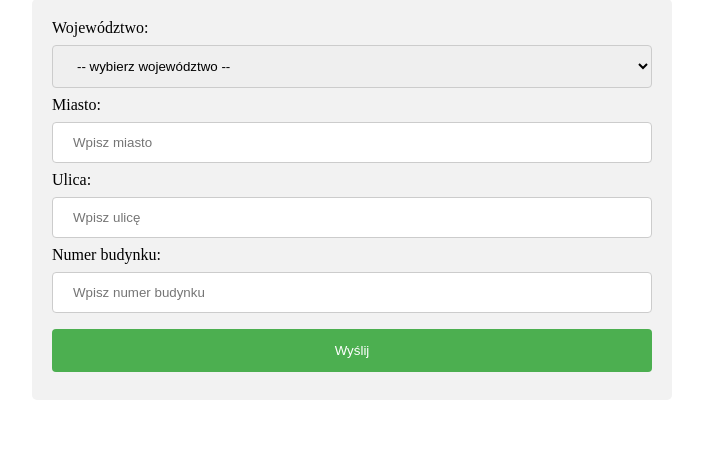
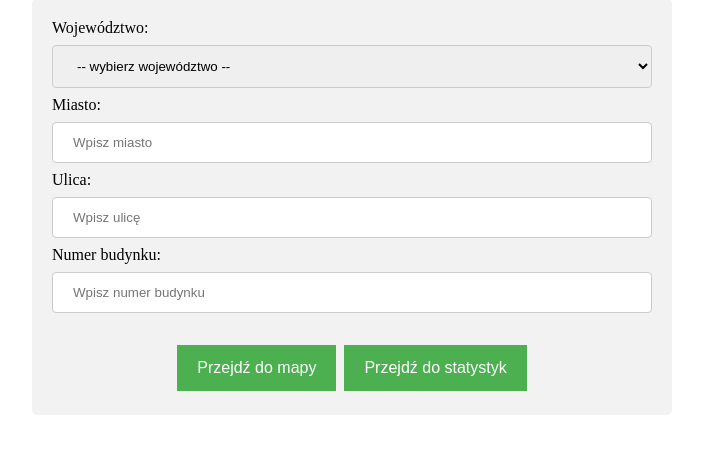
Before and after one commit to adamm553/move-helper, a Flask app: page / in a window 1280 px wide. Shown: the part 81-535 px from the top of the page, without its empty margins (288-991 px from the left). Run offline with Flask 3, Linux system fonts and the light colour scheme.

Commit message:
new option added

```diff
--- a/app.py
+++ b/app.py
@@ -39,5 +39,9 @@ def show_map():
     lon = request.args.get('lon')
     return render_template('map.html', lat=lat, lon=lon)
 
+@app.route('/stats')
+def stats():
+    return render_template('stats.html')
+
 if __name__ == '__main__':
     app.run(debug=True)
--- a/static/css/style_index.css
+++ b/static/css/style_index.css
@@ -38,3 +38,59 @@ h1 {
 #map {
     height: 500px; width: 50%;
 }
+
+.popup {
+  position: fixed;
+  top: 0;
+  left: 0;
+  width: 100%;
+  height: 100%;
+  background-color: rgba(0, 0, 0, 0.5);
+  display: flex;
+  justify-content: center;
+  align-items: center;
+  z-index: 1000;
+}
+
+.popup-content {
+  background-color: white;
+  padding: 20px;
+  border-radius: 5px;
+  text-align: center;
+}
+
+.popup-content button {
+  margin: 10px;
+  padding: 10px 20px;
+  background-color: #4CAF50;
+  color: white;
+  border: none;
+  border-radius: 4px;
+  cursor: pointer;
+}
+
+.popup-content button:hover {
+  background-color: #45a049;
+}
+
+.button-container {
+  text-align: center;
+  margin-top: 20px;
+}
+
+.button {
+  background-color: #4CAF50;
+  border: none;
+  color: white;
+  padding: 14px 20px;
+  text-align: center;
+  text-decoration: none;
+  display: inline-block;
+  font-size: 16px;
+  margin: 4px 2px;
+  cursor: pointer;
+}
+
+.button:hover {
+  background-color: #45a049;
+}
--- /dev/null
+++ b/static/js/popup.js
@@ -0,0 +1,12 @@
+document.querySelector('form').addEventListener('submit', function(event) {
+    event.preventDefault();
+    document.getElementById('popup').style.display = 'block';
+});
+
+document.getElementById('map-btn').addEventListener('click', function() {
+    document.querySelector('form').submit();
+});
+
+document.getElementById('stats-btn').addEventListener('click', function() {
+    window.location.href = '/stats';
+});
--- a/templates/index.html
+++ b/templates/index.html
@@ -39,8 +39,12 @@
             <label for="numer">Numer budynku:</label>
             <input type="text" id="numer" name="numer" placeholder="Wpisz numer budynku">
 
-            <input type="submit" value="Wyślij">
+            <div class="button-container">
+                <button class="button" id="map-btn">Przejdź do mapy</button>
+                <button class="button" id="stats-btn">Przejdź do statystyk</button>
+            </div>
         </form>
     </div>
+    <script src="{{ url_for('static', filename='js/popup.js') }}"></script>
 </body>
 </html>
```
Also changed, not shown: templates/stats.html (added, +11 -0 lines).
